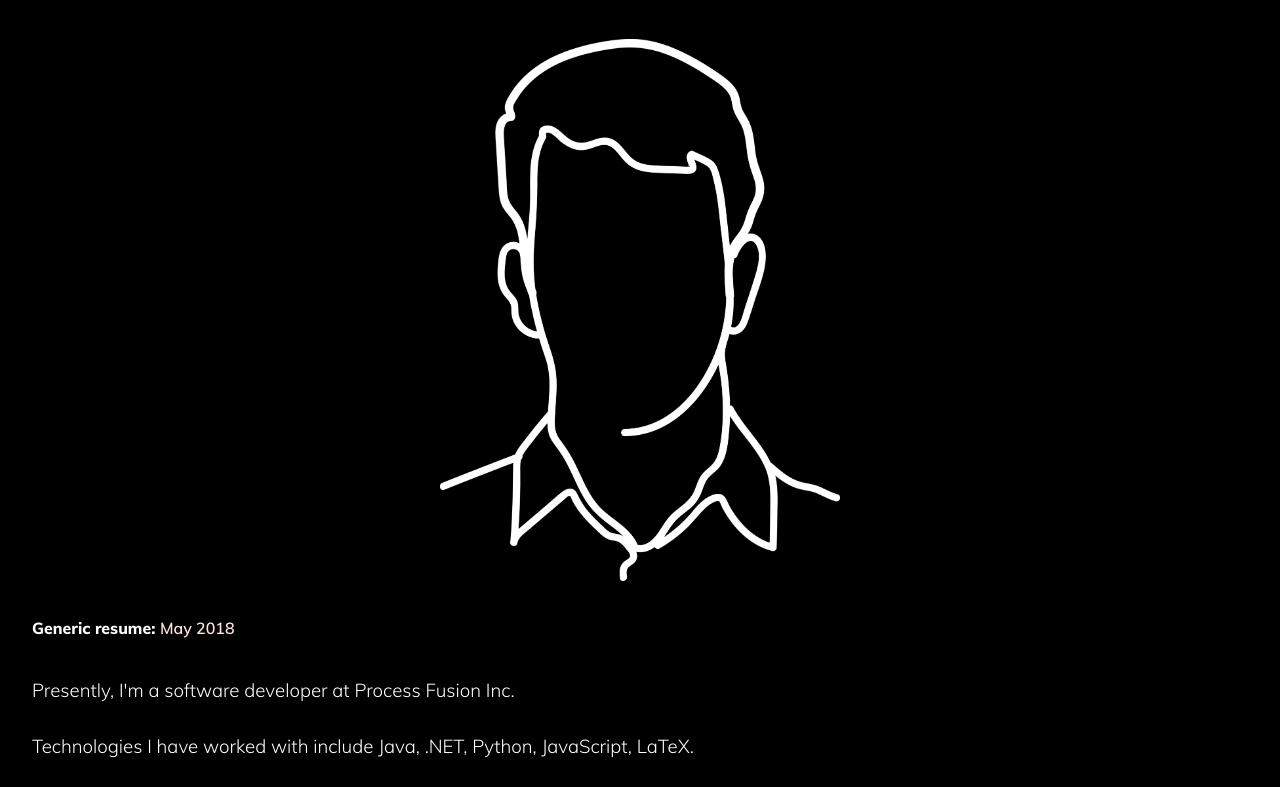
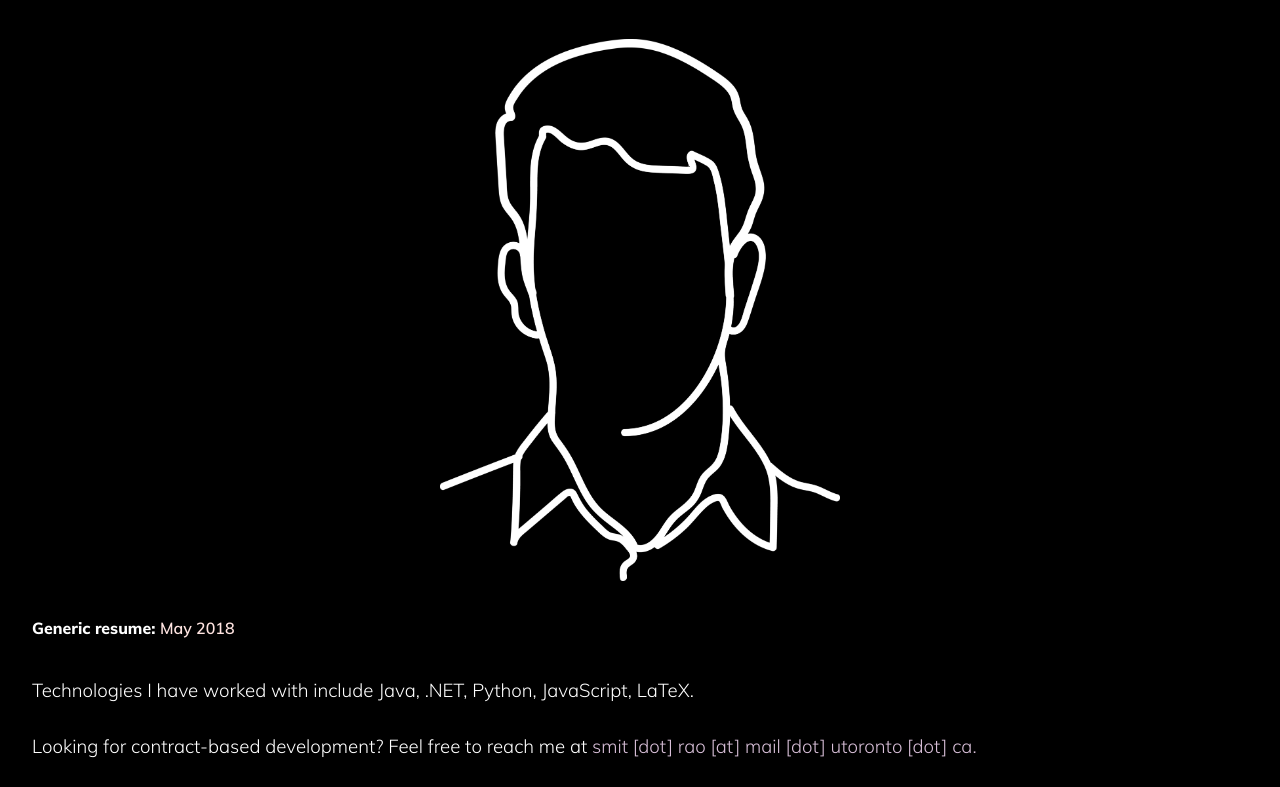
Before and after one commit to SmitRao/personal-website, a plain HTML site: page index.html in a window 1280 px wide. Shown: the part 150-937 px from the top of the page. Drawn offline with Linux system fonts and the light colour scheme; a web font is replaced by a local one.

Commit message:
Updated current role

```diff
--- a/index.html
+++ b/index.html
@@ -16,8 +16,6 @@
             <img src="images/self-portrait.png" alt="Picture of Smit" onmouseover="this.src='images/self-portrait-color.png';" onmouseout="this.src='images/self-portrait-color-shadow.png';">
             <h6>Generic resume: <a href="http://raosume.com" target="_blank">May 2018</a></h6>
             <p>
-                Presently, I'm a software developer at Process Fusion Inc.</br>
-                </br>
                 Technologies I have worked with include Java, .NET, Python,
                 JavaScript, LaTeX.</br>
                 </br>
```
